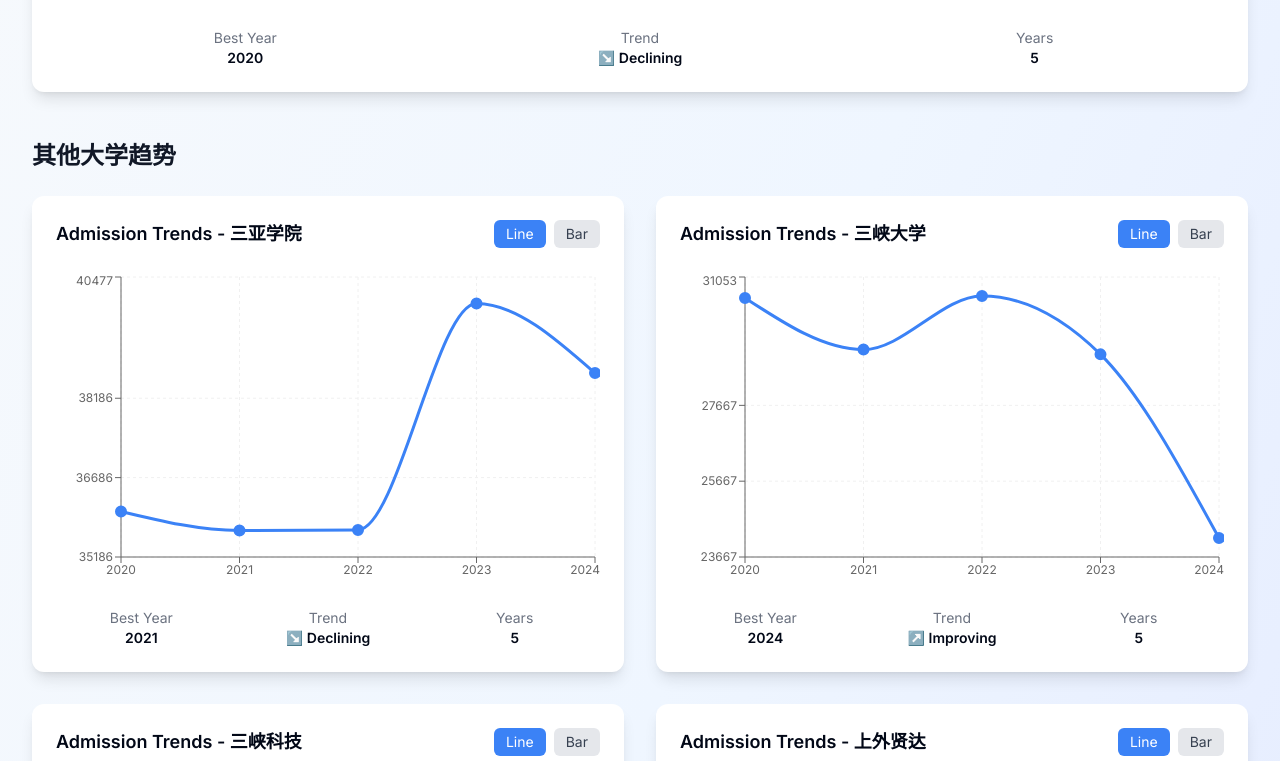
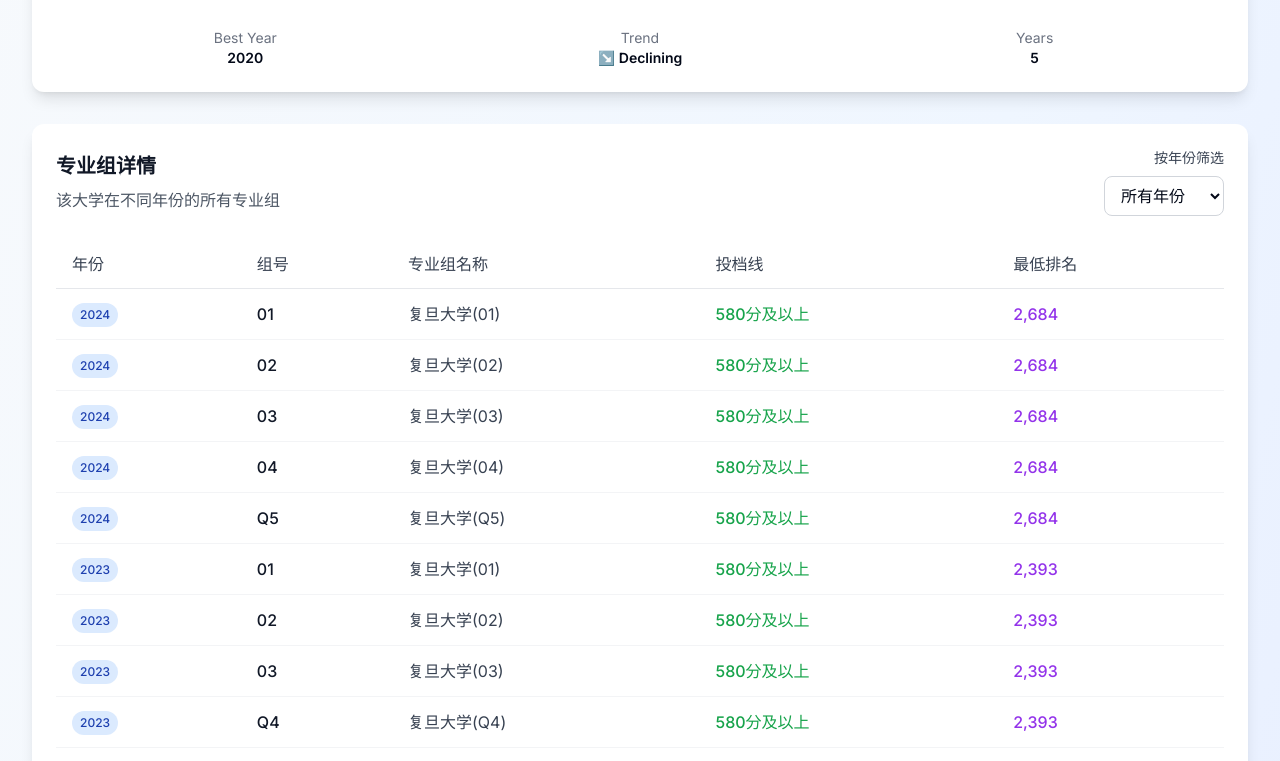
Before and after one commit to 666keke/Shanghai-Gaokao, a Next.js app: page /trends in a window 1280 px wide. Shown: the part 860-1621 px from the top of the page. Built offline with nearby package versions, Linux system fonts and the light colour scheme.

Commit message:
fix: file missing

```diff
--- a/app/trends/page.tsx
+++ b/app/trends/page.tsx
@@ -3,6 +3,7 @@
 import { useState, useEffect } from 'react'
 import { motion } from 'framer-motion'
 import TrendChart from '../../components/TrendChart'
+import MajorGroupsTable from '../../components/MajorGroupsTable'
 import HelpSection from '../../components/HelpSection'
 import { Search, TrendingUp, BarChart3, Filter, Users, GraduationCap } from 'lucide-react'
 import { useLanguage } from '../../contexts/LanguageContext'
@@ -254,17 +255,25 @@
 
         {/* Main Trend Charts */}
         {viewMode === 'university' && selectedUniversity && (
+          <>
             <motion.div
               initial={{ opacity: 0, y: 20 }}
               animate={{ opacity: 1, y: 0 }}
               transition={{ delay: 0.2 }}
-            className="mb-12"
+              className="mb-8"
             >
               <TrendChart
                 universityName={selectedUniversity}
                 data={data}
               />
             </motion.div>
+
+            {/* Major Groups Table */}
+            <MajorGroupsTable
+              universityName={selectedUniversity}
+              data={data}
+            />
+          </>
         )}
 
         {viewMode === 'majorGroup' && selectedMajorGroups.length > 0 && (
@@ -296,7 +305,7 @@
             initial={{ opacity: 0, y: 20 }}
             animate={{ opacity: 1, y: 0 }}
             transition={{ delay: 0.3 }}
-            className="mt-12"
+            className="mt-8"
           >
             <h2 className="text-2xl font-bold text-gray-900 mb-6">{t('trends.popularUniversities')}</h2>
 
--- /dev/null
+++ b/components/MajorGroupsTable.tsx
@@ -0,0 +1,159 @@
+'use client'
+
+import { useState } from 'react'
+import { motion } from 'framer-motion'
+import { useLanguage } from '../contexts/LanguageContext'
+
+interface UniversityData {
+  组名: string
+  院校名: string
+  组号: string
+  投档线: string
+  最低排名: number | null
+  年份: number
+}
+
+interface MajorGroupsTableProps {
+  universityName: string
+  data: UniversityData[]
+}
+
+export default function MajorGroupsTable({ universityName, data }: MajorGroupsTableProps) {
+  const { t } = useLanguage()
+  const [selectedYear, setSelectedYear] = useState<number | 'all'>('all')
+
+  // Filter and sort data for the selected university
+  const universityData = data
+    .filter(item => item.院校名 === universityName)
+    .sort((a, b) => {
+      // Sort by year (descending), then by group name
+      if (a.年份 !== b.年份) {
+        return b.年份 - a.年份
+      }
+      return a.组名.localeCompare(b.组名)
+    })
+
+  // Get unique years for filter options
+  const availableYears = Array.from(
+    new Set(universityData.map(item => item.年份))
+  ).sort((a, b) => b - a)
+
+  // Apply year filter
+  const filteredData = selectedYear === 'all'
+    ? universityData
+    : universityData.filter(item => item.年份 === selectedYear)
+
+  if (universityData.length === 0) {
+    return null
+  }
+
+  return (
+    <motion.div
+      initial={{ opacity: 0, y: 20 }}
+      animate={{ opacity: 1, y: 0 }}
+      transition={{ duration: 0.5 }}
+      className="bg-white rounded-xl p-6 shadow-lg mt-8"
+    >
+      <div className="mb-6">
+        <div className="flex flex-col sm:flex-row sm:justify-between sm:items-center gap-4">
+          <div>
+            <h3 className="text-xl font-semibold text-gray-900 mb-2">
+              {t('trends.majorGroupsTable')}
+            </h3>
+            <p className="text-gray-600">
+              {t('trends.majorGroupsTable.subtitle')}
+            </p>
+          </div>
+
+          {/* Year Filter */}
+          <div className="flex flex-col sm:items-end">
+            <label className="text-sm font-medium text-gray-700 mb-2">
+              {t('trends.majorGroupsTable.filterByYear')}
+            </label>
+            <select
+              value={selectedYear}
+              onChange={(e) => setSelectedYear(e.target.value === 'all' ? 'all' : parseInt(e.target.value))}
+              className="px-3 py-2 border border-gray-300 rounded-lg focus:ring-2 focus:ring-blue-500 focus:border-transparent bg-white min-w-[120px]"
+            >
+              <option value="all">{t('trends.majorGroupsTable.allYears')}</option>
+              {availableYears.map(year => (
+                <option key={year} value={year}>{year}</option>
+              ))}
+            </select>
+          </div>
+        </div>
+      </div>
+
+      <div className="overflow-x-auto">
+        <table className="w-full">
+          <thead>
+            <tr className="border-b border-gray-200">
+              <th className="text-left py-3 px-4 font-medium text-gray-700">
+                {t('trends.majorGroupsTable.year')}
+              </th>
+              <th className="text-left py-3 px-4 font-medium text-gray-700">
+                {t('trends.majorGroupsTable.groupNumber')}
+              </th>
+              <th className="text-left py-3 px-4 font-medium text-gray-700">
+                {t('trends.majorGroupsTable.groupName')}
+              </th>
+              <th className="text-left py-3 px-4 font-medium text-gray-700">
+                {t('trends.majorGroupsTable.admissionScore')}
+              </th>
+              <th className="text-left py-3 px-4 font-medium text-gray-700">
+                {t('trends.majorGroupsTable.minRanking')}
+              </th>
+            </tr>
+          </thead>
+          <tbody>
+            {filteredData.map((item, index) => (
+              <motion.tr
+                key={`${item.年份}-${item.组号}`}
+                initial={{ opacity: 0, x: -20 }}
+                animate={{ opacity: 1, x: 0 }}
+                transition={{ delay: index * 0.05 }}
+                className="border-b border-gray-100 hover:bg-gray-50 transition-colors"
+              >
+                <td className="py-3 px-4">
+                  <span className="inline-flex items-center px-2 py-1 rounded-full text-xs font-medium bg-blue-100 text-blue-800">
+                    {item.年份}
+                  </span>
+                </td>
+                <td className="py-3 px-4">
+                  <span className="font-medium text-gray-900">{item.组号}</span>
+                </td>
+                <td className="py-3 px-4">
+                  <span className="text-gray-700">{item.组名}</span>
+                </td>
+                <td className="py-3 px-4">
+                  <span className="font-medium text-green-600">{item.投档线}</span>
+                </td>
+                <td className="py-3 px-4">
+                  <span className="font-medium text-purple-600">
+                    {item.最低排名 ? item.最低排名.toLocaleString() : 'N/A'}
+                  </span>
+                </td>
+              </motion.tr>
+            ))}
+          </tbody>
+        </table>
+      </div>
+
+      <div className="mt-4 flex justify-between text-sm text-gray-500">
+        <span>
+          {t('dashboard.stats.records')}: {filteredData.length}
+          {selectedYear !== 'all' && (
+            <span className="ml-2">
+              ({t('trends.majorGroupsTable.year')}: {selectedYear})
+            </span>
+          )}
+        </span>
+        {selectedYear !== 'all' && (
+          <span>
+            {t('trends.majorGroupsTable.allYears')}: {universityData.length}
+          </span>
+        )}
+      </div>
+    </motion.div>
+  )
+}
--- a/contexts/LanguageContext.tsx
+++ b/contexts/LanguageContext.tsx
@@ -17,7 +17,7 @@
   zh: {
     // Navigation
     'nav.dashboard': '仪表板',
-    'nav.trends': '趋势分析',
+    'nav.trends': '院校聚焦',
     'nav.compare': '对比分析',
     'nav.lookup': '排名查询',
     'nav.title': '上海高考录取分析',
@@ -52,7 +52,7 @@
     'dashboard.loadMore': '加载更多 ({remaining} 条剩余)',
 
     // Trends Page
-    'trends.title': '录取趋势分析',
+    'trends.title': '院校和专业组聚焦',
     'trends.subtitle': '分析大学录取趋势变化',
     'trends.analysisMode': '分析模式',
     'trends.byUniversity': '按大学分析',
@@ -70,6 +70,15 @@
     'trends.totalUniversities': '大学总数',
     'trends.historicalCoverage': '历史数据覆盖',
     'trends.years': '年',
+    'trends.majorGroupsTable': '专业组详情',
+    'trends.majorGroupsTable.subtitle': '该大学在不同年份的所有专业组',
+    'trends.majorGroupsTable.groupName': '专业组名称',
+    'trends.majorGroupsTable.groupNumber': '组号',
+    'trends.majorGroupsTable.admissionScore': '投档线',
+    'trends.majorGroupsTable.minRanking': '最低排名',
+    'trends.majorGroupsTable.year': '年份',
+    'trends.majorGroupsTable.filterByYear': '按年份筛选',
+    'trends.majorGroupsTable.allYears': '所有年份',
 
     // Compare Page
     'compare.title': '大学对比分析',
@@ -234,7 +243,7 @@
     'dashboard.loadMore': 'Load More ({remaining} remaining)',
 
     // Trends Page
-    'trends.title': 'Admission Trends',
+    'trends.title': 'Spotlight on Schools and Major Groups',
     'trends.subtitle': 'Analyze university admission patterns over time',
     'trends.analysisMode': 'Analysis Mode',
     'trends.byUniversity': 'By University',
@@ -252,6 +261,15 @@
     'trends.totalUniversities': 'Total Universities',
     'trends.historicalCoverage': 'Historical Data Coverage',
     'trends.years': 'Years',
+    'trends.majorGroupsTable': 'Major Groups Details',
+    'trends.majorGroupsTable.subtitle': 'All major groups for this university across different years',
+    'trends.majorGroupsTable.groupName': 'Major Group Name',
+    'trends.majorGroupsTable.groupNumber': 'Group Number',
+    'trends.majorGroupsTable.admissionScore': 'Admission Score',
+    'trends.majorGroupsTable.minRanking': 'Min Ranking',
+    'trends.majorGroupsTable.year': 'Year',
+    'trends.majorGroupsTable.filterByYear': 'Filter by Year',
+    'trends.majorGroupsTable.allYears': 'All Years',
 
     // Compare Page
     'compare.title': 'University Comparison',
```
Also changed, not shown: 1 other file (tests, documents, lock files or other folders). Lines whose indentation alone changed are shown as unchanged.
